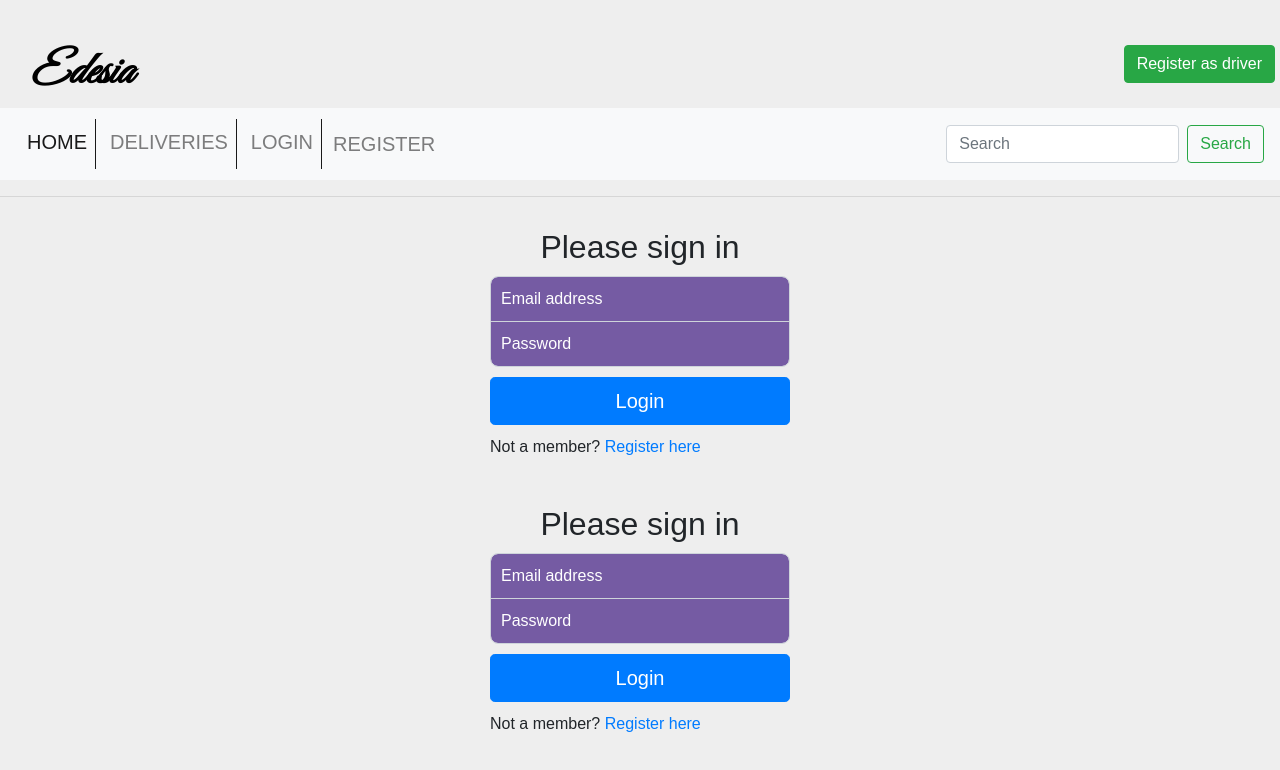
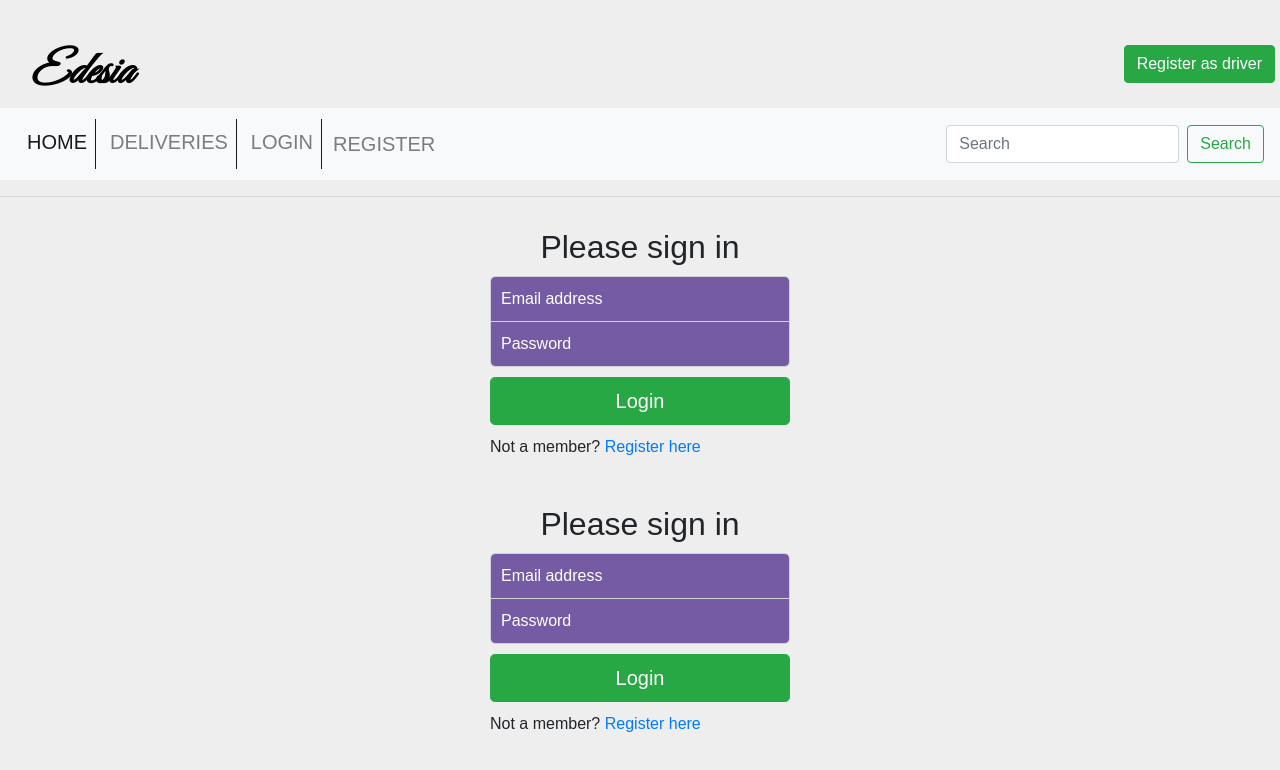
Before and after one commit to abdulkadiret/edesia, a React (Create React App) app in the folder client/: page /login in a window 1280 px wide. Shown: the top 770 px of the page. Built offline with nearby package versions, Linux system fonts and the light colour scheme; no server answers; a web font is replaced by a local one.

Commit message:
change login button coor and border radius

```diff
--- a/client/src/components/Login/Login.css
+++ b/client/src/components/Login/Login.css
@@ -22,7 +22,7 @@ body {
 }
 .form-signin input {
   background-color: #755ba3;
-  border-radius: 8px;
+  border-radius: 5px;
 }
 .form-signin ::placeholder {
   color: white;
--- a/client/src/components/Login/Login.js
+++ b/client/src/components/Login/Login.js
@@ -65,7 +65,7 @@ class Login extends Component {
             required
           />
           <button
-            className="btn btn-lg btn-primary btn-block"
+            className="btn btn-lg btn-success btn-block"
             onClick={this.onSubmit}
           >
             Login
```
